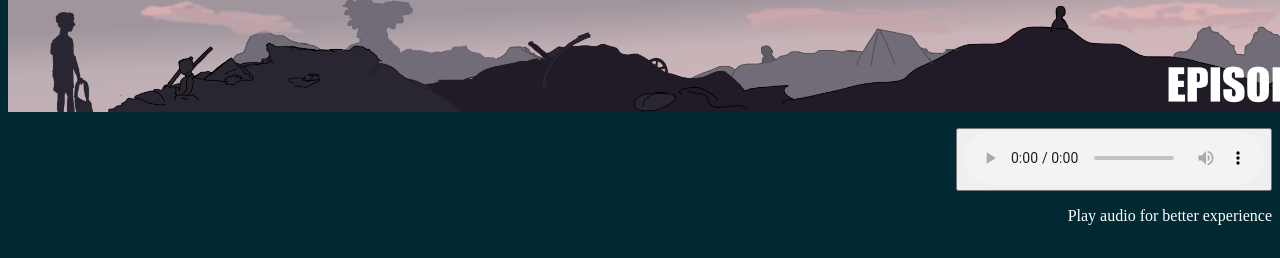
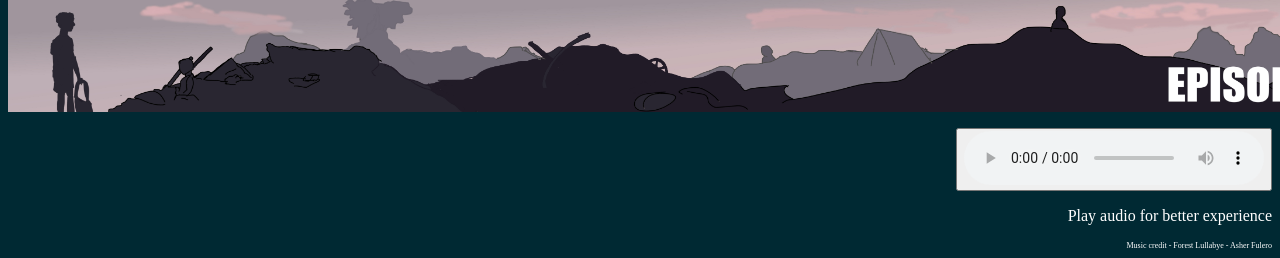
Before and after one commit to djehdwns/17sustainablegoals, a plain HTML site: page index.html in a window 1280 px wide. Shown: the part 667-925 px from the top of the page. Drawn offline with Linux system fonts and the light colour scheme.

Commit message:
re design

```diff
--- a/index.html
+++ b/index.html
@@ -64,7 +64,7 @@ The comic is a project by made by me that is based on the <b>17 Sustainable Goal
   </button>
  </br>
  <p style="color:white">Play audio for better experience</p>
-
+ <p style="color:white; font-size:50%"> Music credit - Forest Lullabye - Asher Fulero </p>
 
 </div>
   </body>
```
